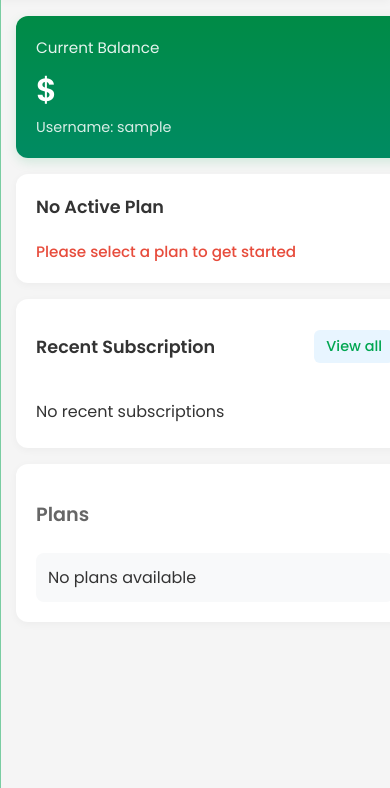
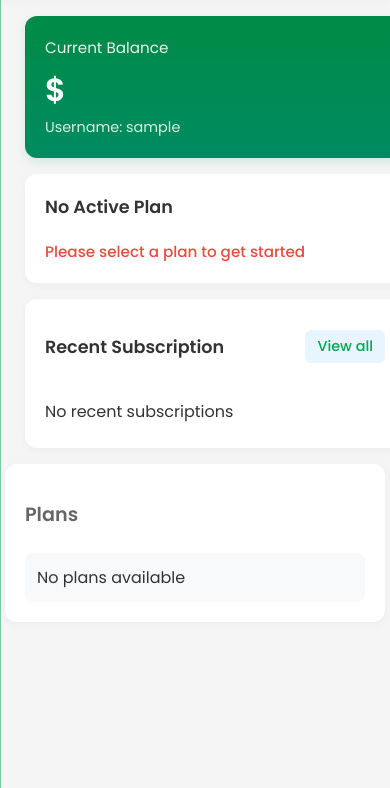
Before and after one commit to dotunv/agapeweb, a Django app: page /dashboard/ in a window 390 px wide. Shown: the part 56-844 px from the top of the page. Run offline with Django 5.2, Linux system fonts and the light colour scheme; the visitor is signed in with stand-in values (Sample User, id 1); data that the repository does not hold is empty.

Commit message:
Refactor dashboard styles to improve layout and responsiveness
- Changed the layout of the content grid from a grid to a flexbox for better alignment and spacing.
- Adjusted widths and minimum widths of main cards and plans sections for improved visual consistency.
- Enhanced media queries to ensure better responsiveness across various screen sizes.
- Removed unnecessary margin properties to streamline the CSS.

```diff
--- a/templates/dashboard/dashboard_styles.html
+++ b/templates/dashboard/dashboard_styles.html
@@ -1,20 +1,18 @@
 <style>
     .content-grid {
-        display: grid;
-        grid-template-columns: minmax(0, 0.85fr) minmax(0, 1.15fr);
-        gap: 48px;
+        display: flex;
+        flex-direction: row;
+        justify-content: space-around;
         max-width: 100%;
         padding: 0;
-        margin-right: var(--spacing-xl);
     }
 
     .main-cards {
         display: flex;
         flex-direction: column;
         gap: 24px;
-        width: 100%;
-        min-width: 0;
-        max-width: 500px;
+        width: 30%;
+        min-width: 300px;
     }
 
     /* Balance Card */
@@ -192,9 +190,8 @@
         border-radius: 12px;
         height: 100%;
         box-shadow: 0 2px 8px rgba(0, 0, 0, 0.04);
-        min-width: 0;
-        width: 100%;
-        margin-right: var(--spacing-xl);
+        min-width: 300px;
+        width: 50%;
     }
 
     .plans-title {
@@ -277,48 +274,47 @@
     @media (max-width: 1400px) {
         .content-grid {
             gap: 32px;
-            margin-right: var(--spacing-lg);
+        }
+
+        .main-cards {
+            width: 35%;
         }
 
         .plans-section {
-            margin-right: var(--spacing-lg);
-        }
-
-        .main-cards {
-            max-width: 450px;
+            width: 45%;
         }
     }
 
     @media (max-width: 1200px) {
         .content-grid {
-            grid-template-columns: repeat(2, minmax(0, 1fr));
             gap: 24px;
-            margin-right: var(--spacing-md);
+        }
+
+        .main-cards {
+            width: 40%;
         }
 
         .plans-section {
-            margin-right: var(--spacing-md);
-        }
-
-        .main-cards {
-            max-width: none;
+            width: 45%;
         }
     }
 
     @media (max-width: 992px) {
         .content-grid {
-            grid-template-columns: 1fr;
+            flex-direction: column;
+            align-items: center;
             gap: 24px;
-            margin-right: 0;
+        }
+
+        .main-cards {
+            width: 90%;
+            max-width: 600px;
         }
 
         .plans-section {
+            width: 90%;
+            max-width: 600px;
             height: auto;
-            margin-right: 0;
-        }
-
-        .main-cards {
-            max-width: none;
         }
 
         .balance-amount {
@@ -332,7 +328,12 @@
         }
 
         .main-cards {
+            width: 95%;
             gap: 16px;
+        }
+
+        .plans-section {
+            width: 95%;
         }
 
         .balance-card,
```
